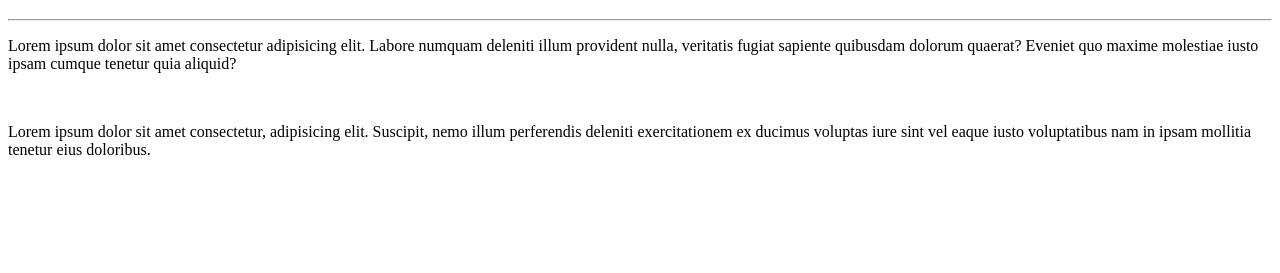
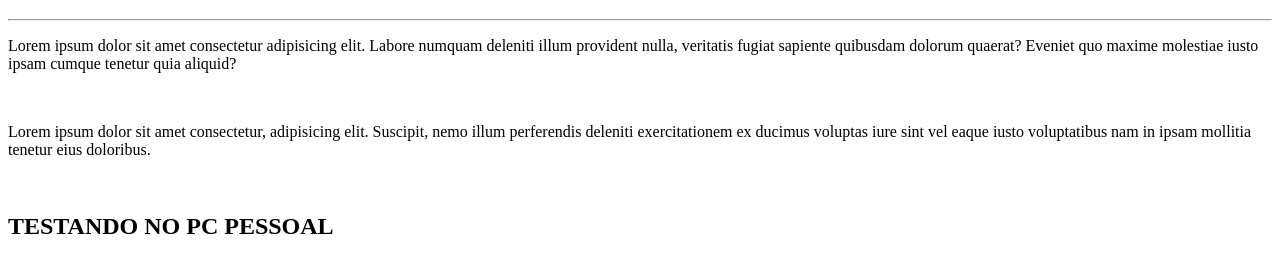
Before and after one commit to ale-barbosa/Ola-Mundo, a plain HTML site: page site-exemplo/index.html in a window 1280 px wide. Shown: the part 61-334 px from the top of the page. Drawn offline with Linux system fonts and the light colour scheme.

Commit message:
teste no pc de casa

```diff
--- a/site-exemplo/index.html
+++ b/site-exemplo/index.html
@@ -11,5 +11,7 @@
     <p>Lorem ipsum dolor sit amet consectetur adipisicing elit. Labore numquam deleniti illum provident nulla, veritatis fugiat sapiente quibusdam dolorum quaerat? Eveniet quo maxime molestiae iusto ipsam cumque tenetur quia aliquid?</p>
     <br>
     <p>Lorem ipsum dolor sit amet consectetur, adipisicing elit. Suscipit, nemo illum perferendis deleniti exercitationem ex ducimus voluptas iure sint vel eaque iusto voluptatibus nam in ipsam mollitia tenetur eius doloribus.</p>
+    <br>
+    <h2>TESTANDO NO PC PESSOAL</h2>
 </body>
 </html>
```
